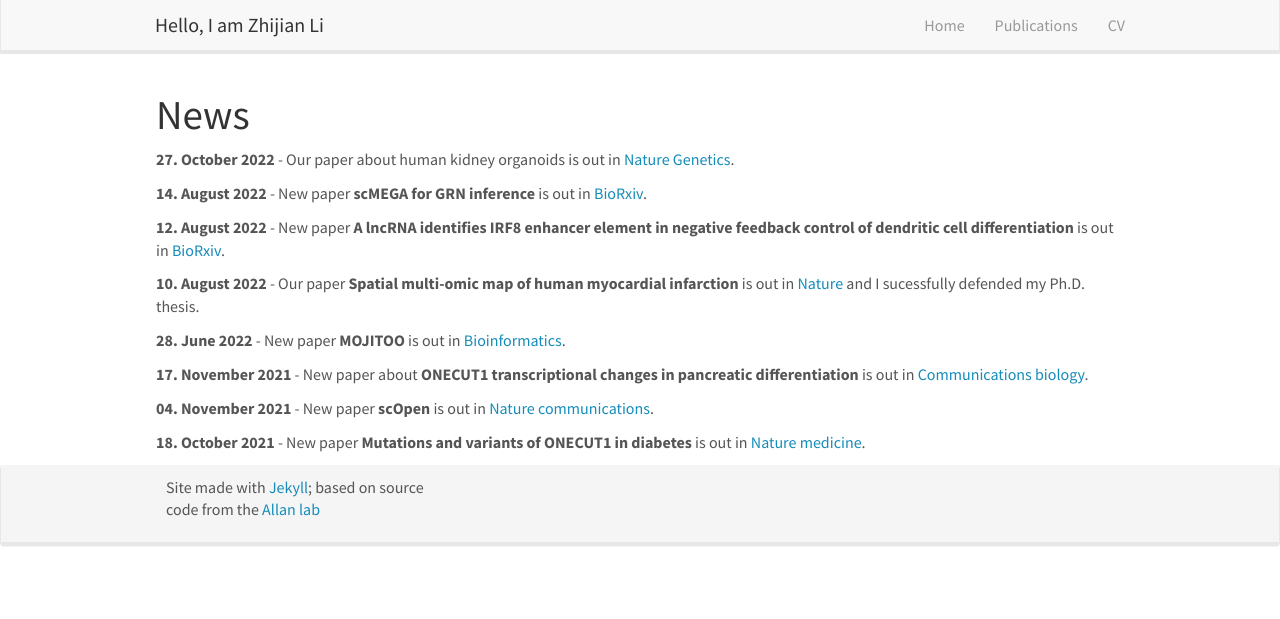
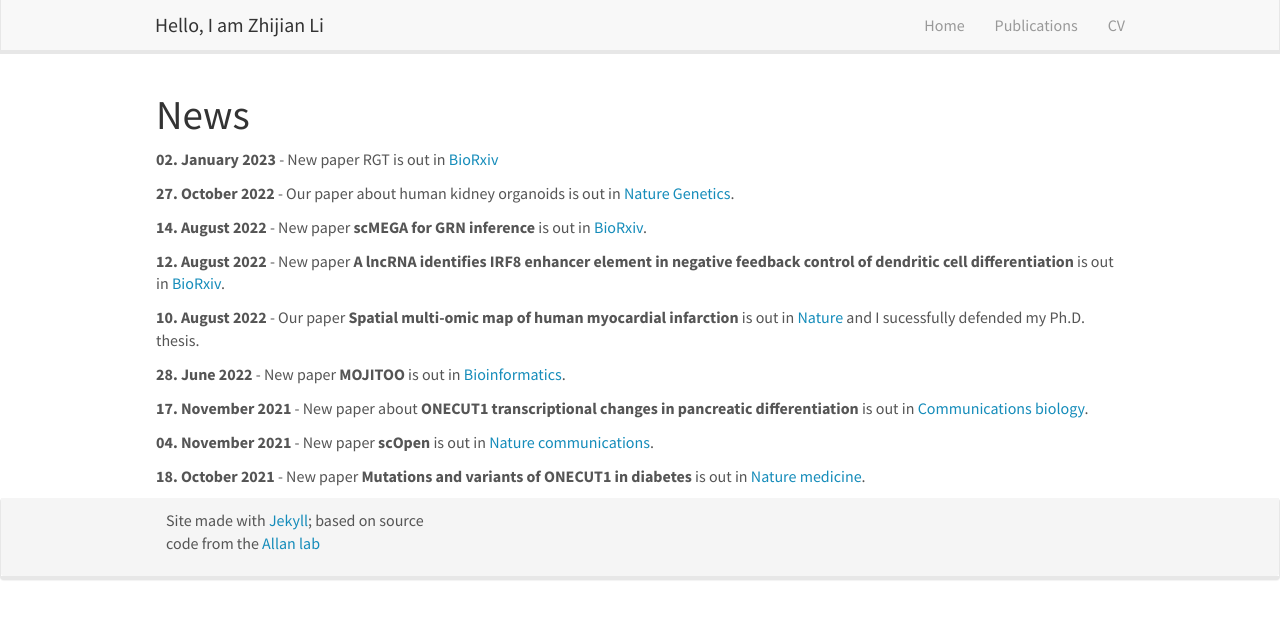
Before and after one commit to lzj1769/lzj1769.github.io, a Jekyll site: the page built from _pages/allnews.md, in a window 1280 px wide. Shown: the top 619 px of the page. Built offline with Jekyll 4.4.1, drawn with Linux system fonts in a browser that asks for light colours; nearby versions of some CDN libraries.

Commit message:
update news

```diff
--- a/_data/news.yml
+++ b/_data/news.yml
@@ -1,3 +1,6 @@
+- date: 02. January 2023
+  headline: New paper RGT is out in [BioRxiv](https://www.biorxiv.org/content/10.1101/2022.12.31.522372v1)
+
 - date: 27. October 2022
   headline: Our paper about human kidney organoids is out in [Nature Genetics](https://www.nature.com/articles/s41588-022-01202-z).
 
```
